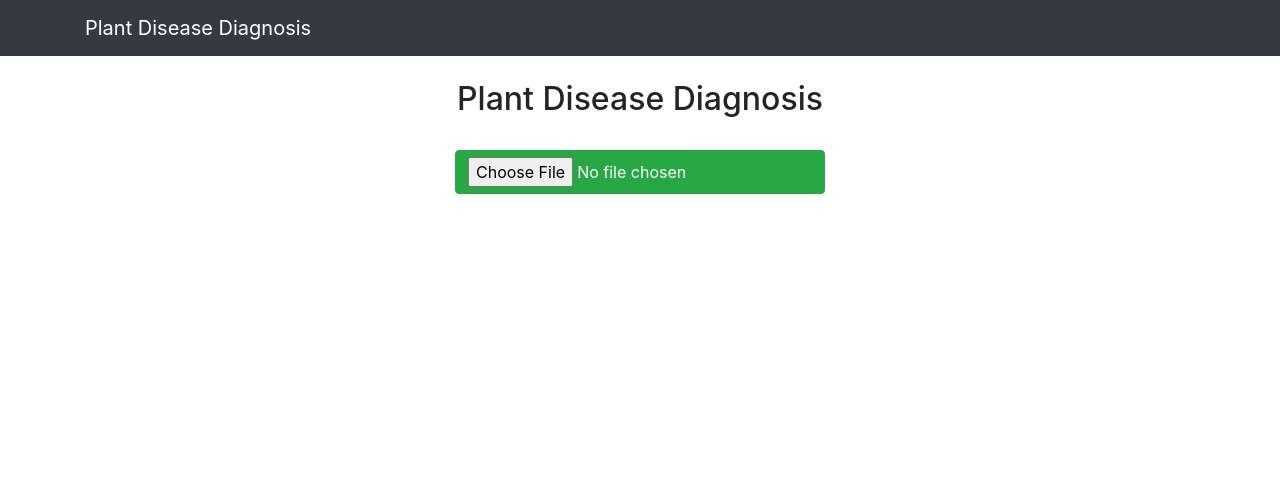
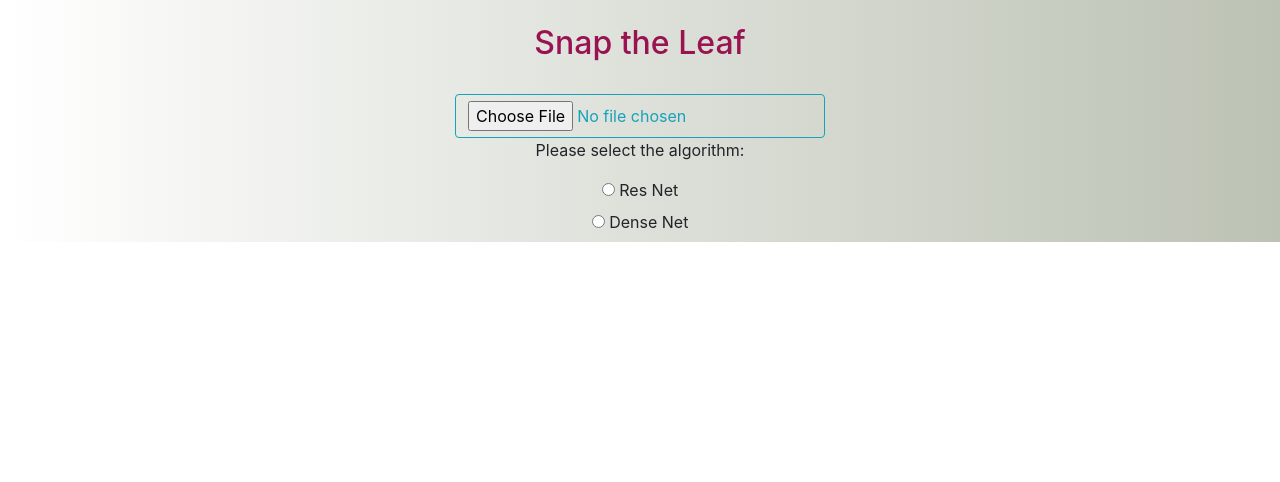
Before and after one commit to rajoy99/Snap_the_leaf, a Flask app: page / in a window 1280 px wide. Shown: the top 482 px of the page. Run offline with Flask 2, Linux system fonts and the light colour scheme; some libraries are stand-ins or nearby versions.

Commit message:
button added

```diff
--- a/templates/index.html
+++ b/templates/index.html
@@ -1,18 +1,41 @@
-{% extends "import.html" %}
 {% block content %}
+<!DOCTYPE html>
+<html lang="en">
+<head>
+    <meta charset="UTF-8">
+    <meta http-equiv="X-UA-Compatible" content="IE=edge">
+    <meta name="viewport" content="width=device-width, initial-scale=1.0">
+    <link href="{{ url_for('static', filename='css/bootstrap.min.css') }}" rel="stylesheet">
+    <script src="{{ url_for('static', filename='js/jquery.min.js') }}"></script>
+    <script src="{{ url_for('static', filename='js/bootstrap.min.js') }}"></script>
+    <link href="{{ url_for('static', filename='css/test.css') }}" rel="stylesheet">
+    <script src="{{ url_for('static', filename='js/newjs.js') }}" type="text/javascript"></script>
+    <title>STL Homepage</title>
+</head>
+<body>
 
 <center>
-<br><h2>Plant Disease Diagnosis</h2><br>
+
+<div style="background-image: linear-gradient(to right, rgba(255,0,0,0), rgb(188, 194, 180));">
+    <br><h2 style="color: #991251">Snap the Leaf</h2><br>
 
     <form id="upload-file" method="post" enctype="multipart/form-data">
-         <input type="file" name="file" class="btn btn-success" id="imageUpload" accept=".png, .jpg, .jpeg">
+         <input type="file" name="file" class="btn btn-outline-info" id="imageUpload" accept=".png, .jpg, .jpeg">
+
+         <p>Please select the algorithm: </p>
+         <input type="radio" id="resnet" name="algo" value="resnet">
+         <label for="resnet">Res Net</label><br>
+         <input type="radio" id="densenet" name="algo" value="densenet">
+         <label for="DenseNet">Dense Net</label><br>
+
+
     </form>
 
 
     <div class="image-section" style="display:none;">
          <img id="imagePreview"  class="img-responsive" src="#" style="width:300px;height:300px;"/><br><br>
          <div>
-            <button type="button" class="btn btn-info btn-lg " id="btn-predict">Predict!</button>
+            <button type="button" class="btn btn-warning" id="btn-predict">Predict!</button>
          </div>
     </div>
 
@@ -24,6 +47,14 @@
         <span> </span>
     </h3>
 
+</div>
+
 
 </center><br><br>
-{% endblock %}
+
+
+
+
+</body>
+</html>
+{%endblock%}
```
